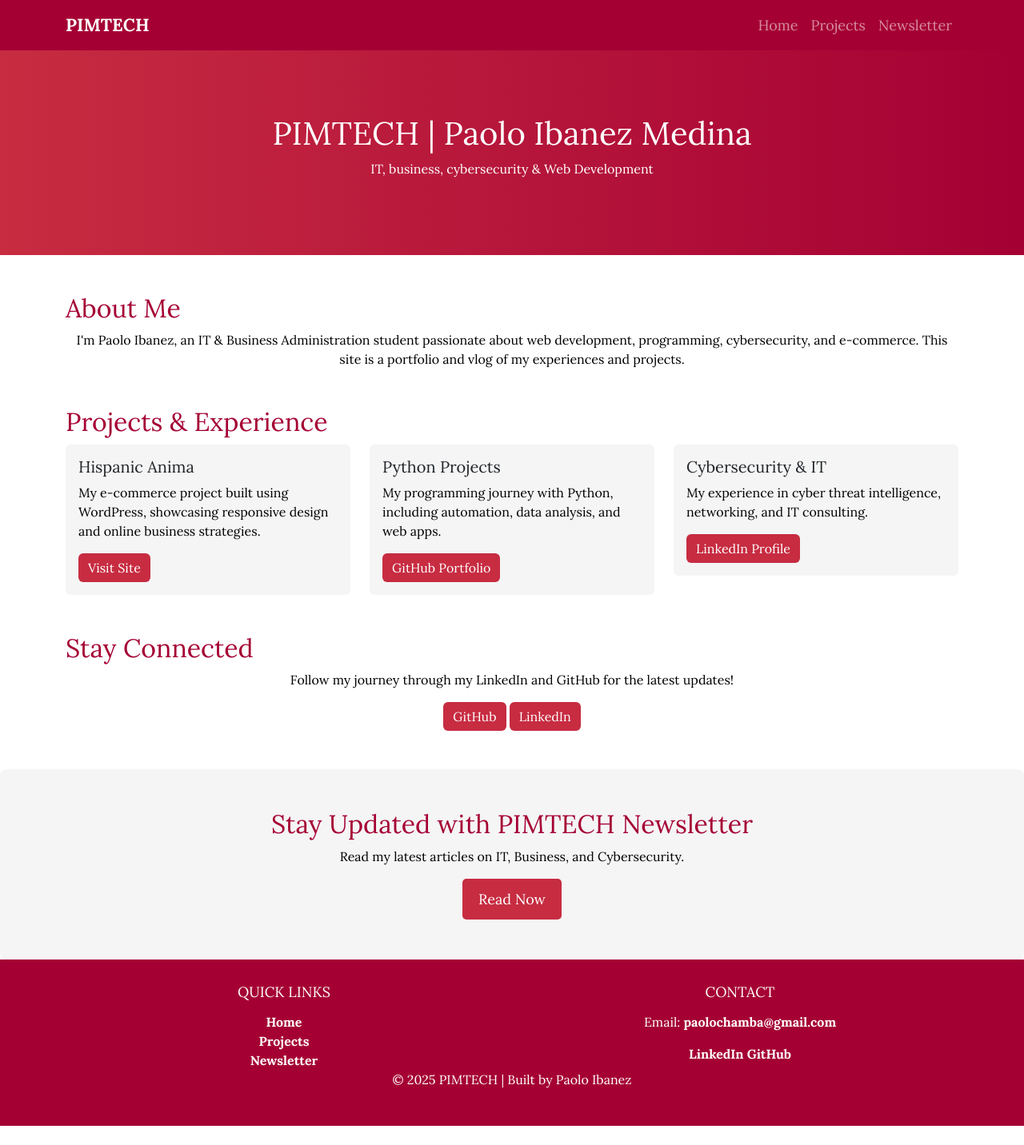
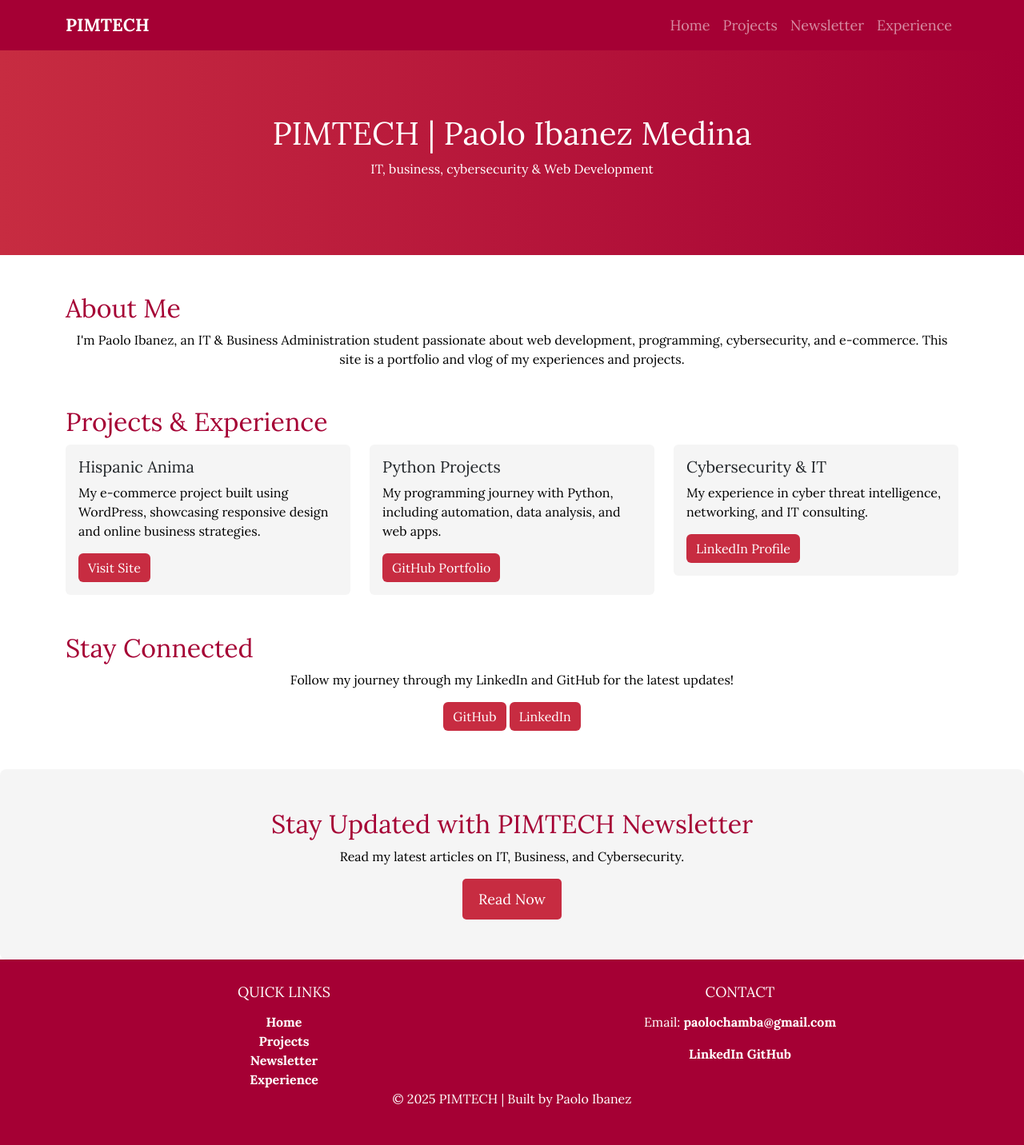
Before and after one commit to PaoloIbanez/PaoloIbanez.github.io, a plain HTML site: page index.html in a window 1280 px wide. Shown: the whole page at 80% size. Before the commit the page ends 1408 px from the top, so only its background shows below. Drawn offline with nearby package versions, Linux system fonts and the light colour scheme.

Commit message:
Update index.html
update to get the experience page

```diff
--- a/index.html
+++ b/index.html
@@ -166,6 +166,7 @@ p {
                 <li class="nav-item"><a class="nav-link" href="index.html">Home</a></li>
                 <li class="nav-item"><a class="nav-link" href="https://github.com/PaoloIbanez?tab=repositories">Projects</a></li>
                 <li class="nav-item"><a class="nav-link" href="newsletter.html">Newsletter</a></li>
+                <li class="nav-item"><a class="nav-link" href="experience.html">Experience</a></li>
             </ul>
         </div>
     </div>
@@ -247,6 +248,7 @@ p {
                     <li><a href="index.html">Home</a></li>
                     <li><a href="https://github.com/PaoloIbanez?tab=repositories">Projects</a></li>
                     <li><a href="newsletter.html">Newsletter</a></li>
+                    <li><a href="experience.html">Experience</a></li>
                 </ul>
             </div>
 
```
